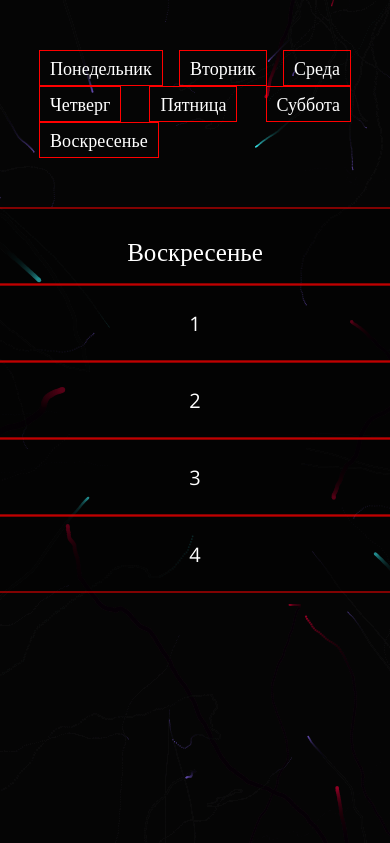
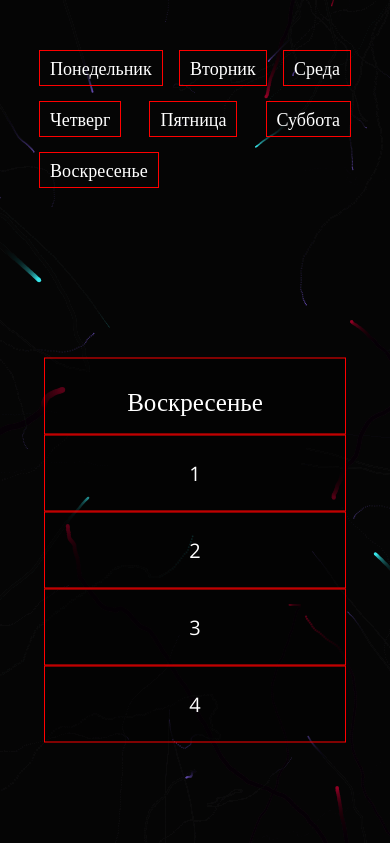
Before and after one commit to insimo55/schudele, a plain HTML site: page index.html in a window 390 px wide. Shown: the top 843 px of the page. Drawn offline with nearby package versions, Linux system fonts and the light colour scheme.

Commit message:
last today

```diff
--- /dev/null
+++ b/sass/block/_media.scss
@@ -0,0 +1,23 @@
+@media (max-width: 552px){
+    .schedule{
+        &__wrapper{
+            top: 550px;
+        }
+        &__day{
+            width: 300px;
+        }
+        &__lession{
+            width: 300px;
+        }
+        &__btn{
+            margin-bottom: 15px;
+        }
+        &__split{
+            grid-template-columns: 50px 250px;
+        }
+        &__name{
+            font-size: 14px;
+        }
+    }
+
+}
--- a/sass/block/_schedule.scss
+++ b/sass/block/_schedule.scss
@@ -54,7 +54,7 @@
         background: rgba($color: #000000, $alpha: .4);
         position: absolute;
         display: block;
-        top: 400px;
+        top: 500px;
         left: 50%;
         transform: translateX(-50%) translateY(-50%);
     }
--- a/sass/style.scss
+++ b/sass/style.scss
@@ -8,6 +8,7 @@
 }
 @import 'base/variebles';
 @import 'block/schedule';
+@import 'block/media';
 body{
     height: 1000%;
     width: 100%;
@@ -16,7 +17,6 @@ body{
     padding: 0;
 }
 
-
 .container{
     width: 1140px;
 }
```
Also changed, not shown: css/style.min.css, 1 other file.
